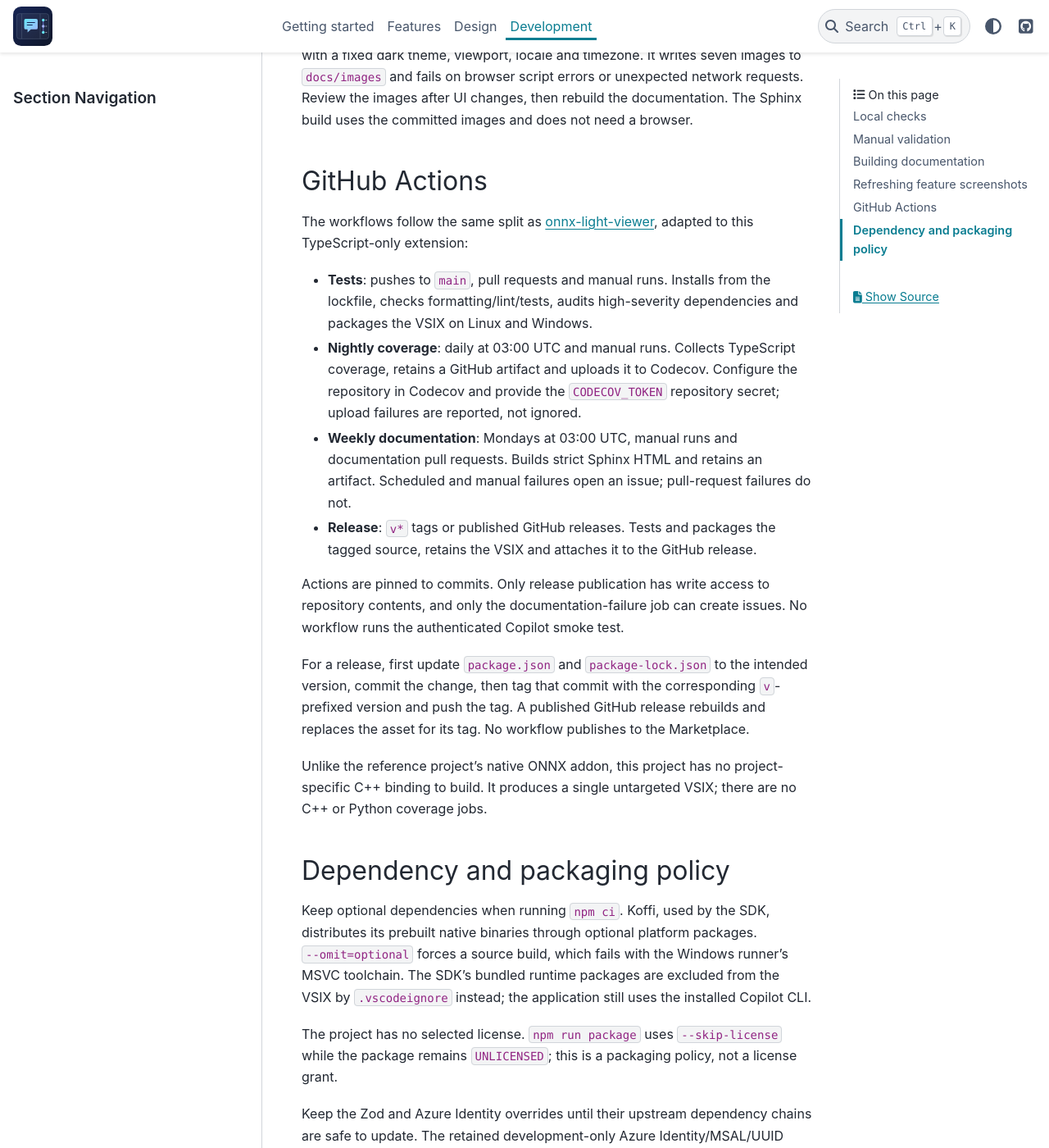
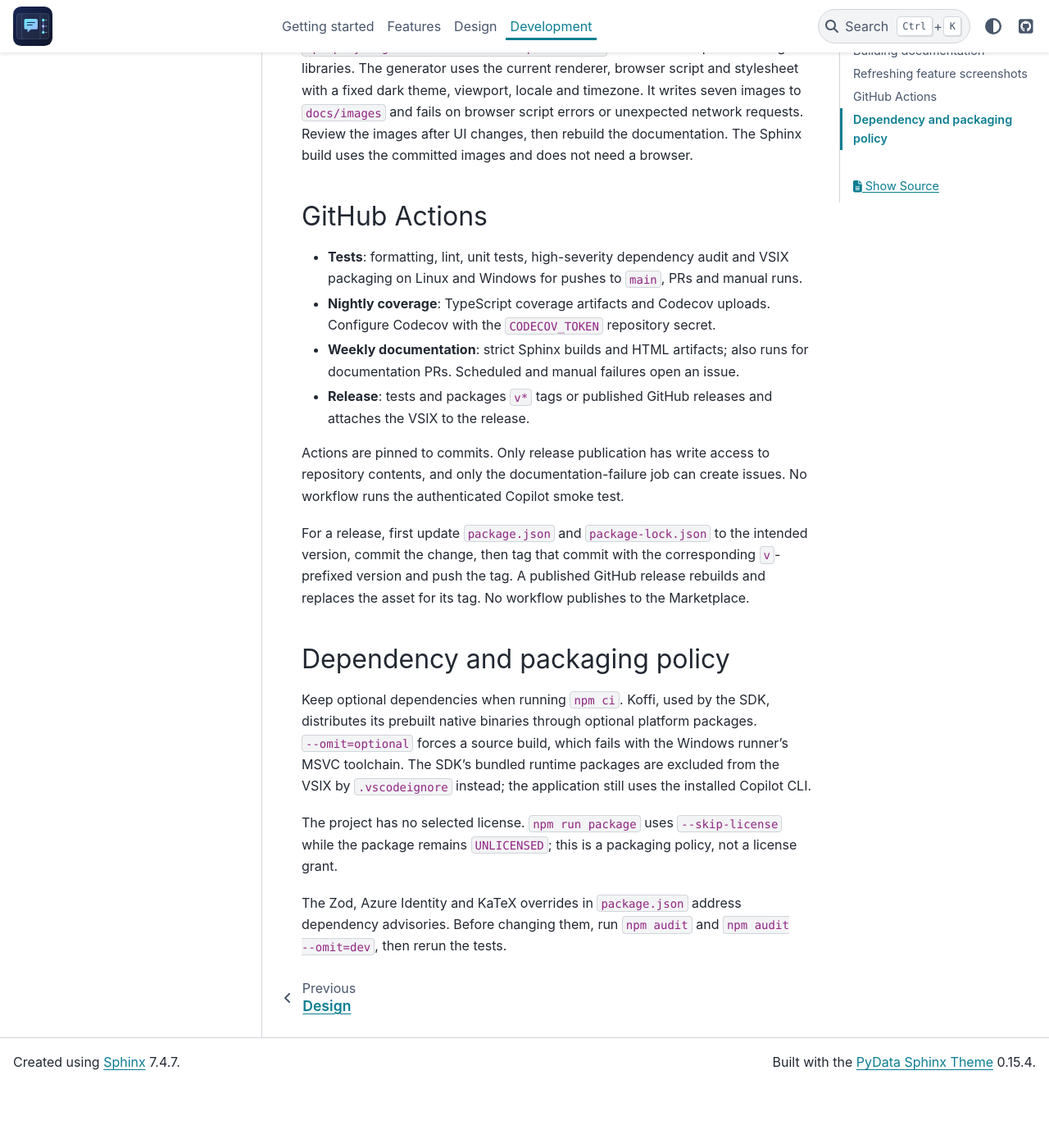
Before and after one commit to xadupre/arranged-agents, a Sphinx documentation site: the page built from docs/development.rst, in a window 1280 px wide and 1400 px high, scrolled down 2410 px. Shown: the whole window at 82% size. Built offline with Sphinx 7.4.7 and the PyData theme 0.15.4, drawn with Linux system fonts in a browser that asks for light colours; after the commit the page ends 3734 px from its top, so only the background shows below that; some of the changed text lies outside the part shown.

Commit message:
Simplify development documentation (#37)
* Initial plan

* Simplify development documentation and remove dated validation logs

Co-authored-by: xadupre <22452781+xadupre@users.noreply.github.com>

---------

Co-authored-by: copilot-swe-agent[bot] <198982749+Copilot@users.noreply.github.com>
Co-authored-by: xadupre <22452781+xadupre@users.noreply.github.com>

```diff
--- a/docs/development.rst
+++ b/docs/development.rst
@@ -1,5 +1,8 @@
 Development
 ===========
+
+For requirements and launching the extension from source, see
+:doc:`getting_started`.
 
 Local checks
 ------------
@@ -12,7 +15,7 @@ Local checks
    npm run package
 
 ``check`` runs Prettier, ESLint, TypeScript compilation and the unit tests.
-``coverage`` writes an HTML report and ``lcov.info`` under
+``coverage`` prints a text summary and writes ``lcov.info`` under
 ``build/coverage/typescript``. Coverage includes unexercised extension code;
 unit coverage is not evidence that the interactive VS Code UI has been tested.
 None of these commands sends a model request.
@@ -88,22 +91,14 @@ The Sphinx build uses the committed images and does not need a browser.
 GitHub Actions
 --------------
 
-The workflows follow the same split as
-`onnx-light-viewer <https://github.com/xadupre/onnx-light-viewer>`_, adapted to this
-TypeScript-only extension:
-
-* **Tests**: pushes to ``main``, pull requests and manual runs. Installs from the
-  lockfile, checks formatting/lint/tests, audits high-severity dependencies and
-  packages the VSIX on Linux and Windows.
-* **Nightly coverage**: daily at 03:00 UTC and manual runs. Collects TypeScript
-  coverage, retains a GitHub artifact and uploads it to Codecov. Configure the
-  repository in Codecov and provide the ``CODECOV_TOKEN`` repository secret;
-  upload failures are reported, not ignored.
-* **Weekly documentation**: Mondays at 03:00 UTC, manual runs and documentation
-  pull requests. Builds strict Sphinx HTML and retains an artifact. Scheduled
-  and manual failures open an issue; pull-request failures do not.
-* **Release**: ``v*`` tags or published GitHub releases. Tests and packages the
-  tagged source, retains the VSIX and attaches it to the GitHub release.
+* **Tests**: formatting, lint, unit tests, high-severity dependency audit and VSIX
+  packaging on Linux and Windows for pushes to ``main``, PRs and manual runs.
+* **Nightly coverage**: TypeScript coverage artifacts and Codecov uploads.
+  Configure Codecov with the ``CODECOV_TOKEN`` repository secret.
+* **Weekly documentation**: strict Sphinx builds and HTML artifacts; also runs
+  for documentation PRs. Scheduled and manual failures open an issue.
+* **Release**: tests and packages ``v*`` tags or published GitHub releases and
+  attaches the VSIX to the release.
 
 Actions are pinned to commits. Only release publication has write access to
 repository contents, and only the documentation-failure job can create issues.
@@ -113,10 +108,6 @@ For a release, first update ``package.json`` and ``package-lock.json`` to the
 intended version, commit the change, then tag that commit with the corresponding
 ``v``-prefixed version and push the tag. A published GitHub release rebuilds and
 replaces the asset for its tag. No workflow publishes to the Marketplace.
-
-Unlike the reference project's native ONNX addon, this project has no
-project-specific C++ binding to build. It produces a single untargeted VSIX;
-there are no C++ or Python coverage jobs.
 
 Dependency and packaging policy
 -------------------------------
@@ -131,10 +122,6 @@ The project has no selected license. ``npm run package`` uses ``--skip-license``
 while the package remains ``UNLICENSED``; this is a packaging policy, not a license
 grant.
 
-Keep the Zod and Azure Identity overrides until their upstream dependency chains
-are safe to update. The retained development-only Azure Identity/MSAL/UUID chain
-has moderate advisories; removing the Azure pin previously selected a high-severity
-MSAL dependency. Reassess with ``npm audit`` before changing it, and separately
-check production dependencies with ``npm audit --omit=dev``.
-The math plugin's transitive KaTeX is overridden to a patched 0.19 release.
-Its parser/rendering API is covered by equation and untrusted-command tests.
+The Zod, Azure Identity and KaTeX overrides in ``package.json`` address dependency
+advisories. Before changing them, run ``npm audit`` and
+``npm audit --omit=dev``, then rerun the tests.
```
Also changed, not shown: README.md (+9 -82 lines).
